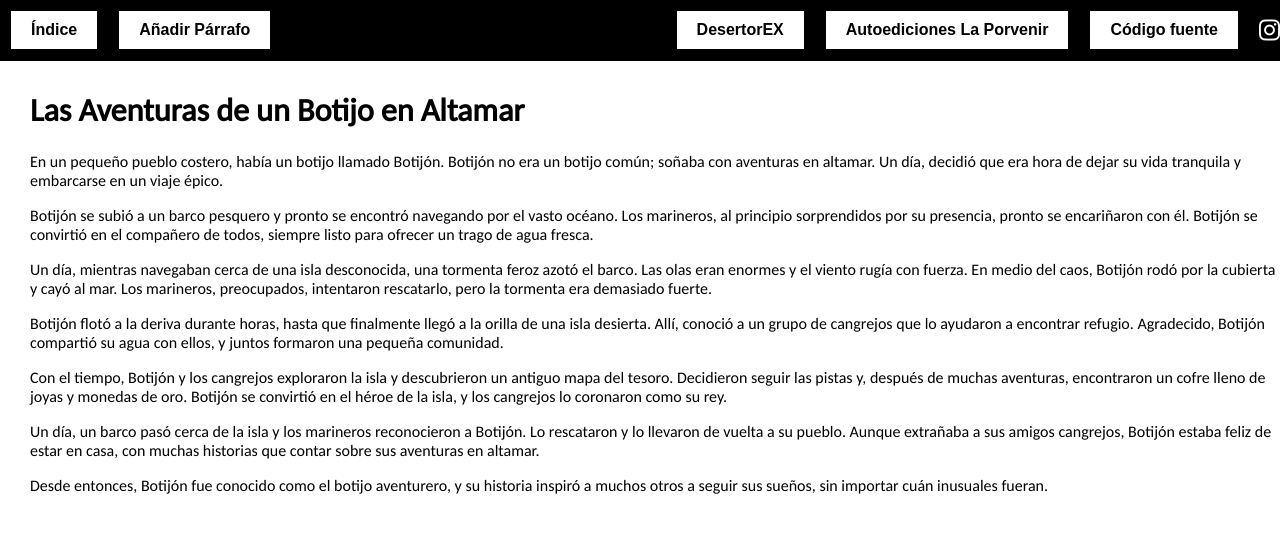
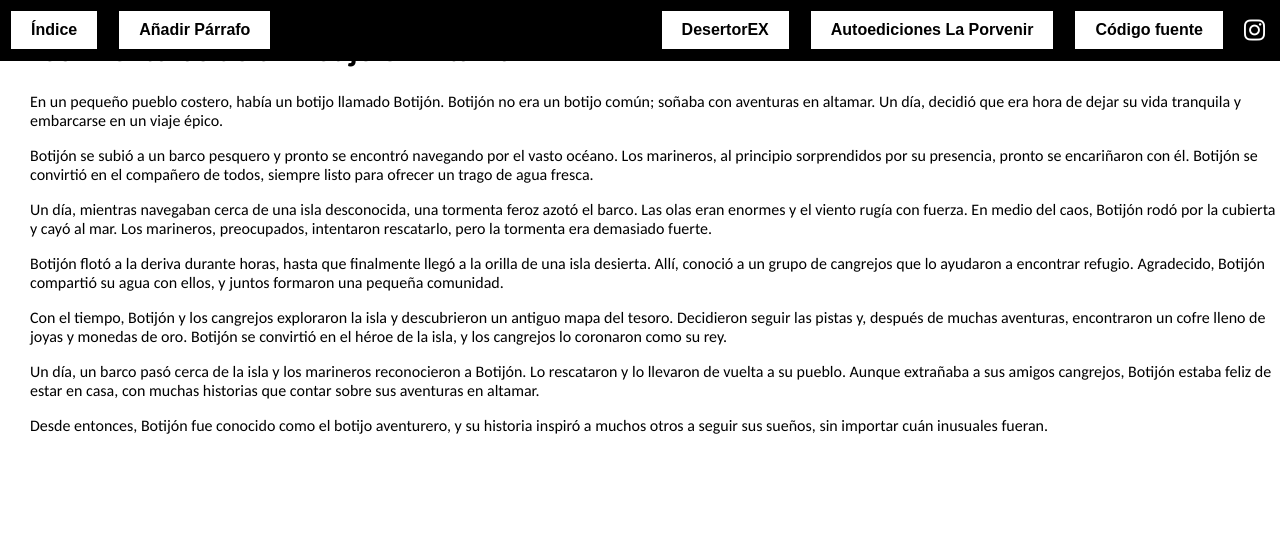
Before and after one commit to sagarrabanana/editable, a Django app: template parrafos/templates/parrafos/mostrar_texto.html in a window 1280 px wide. Shown: the top 533 px of the page. Run offline with Django 5.2, Linux system fonts and the light colour scheme; the template is opened without the code that fills it, so the values that code supplies are empty.

Commit message:
icono insta centrado

```diff
--- a/parrafos/static/parrafos/styles.css
+++ b/parrafos/static/parrafos/styles.css
@@ -42,6 +42,7 @@ body {
 .header .instagram-icon {
     color: white;
     margin-left: 10px;
+    margin-right: 15px;
     font-size: 24px;
     text-decoration: none;
 }
@@ -87,7 +88,7 @@ body {
 }
 #contenido {
     margin-left: 30px; /* Espacio para el botón "Índice" */
-    padding-top: 70px; /* Ajustar según la altura de la cabecera */
+    padding-top: 10px; /* Ajustar según la altura de la cabecera */
     transition: margin-left 0.5s;
 }
 #contenido.shifted {
```
